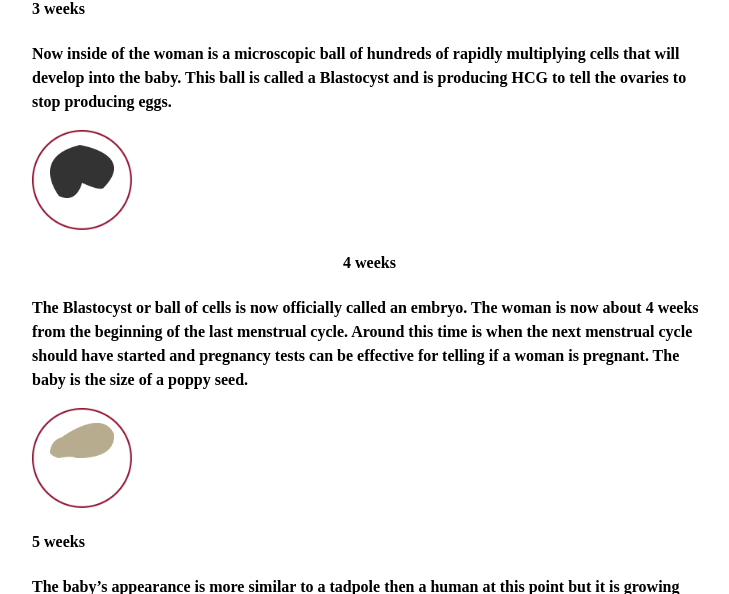
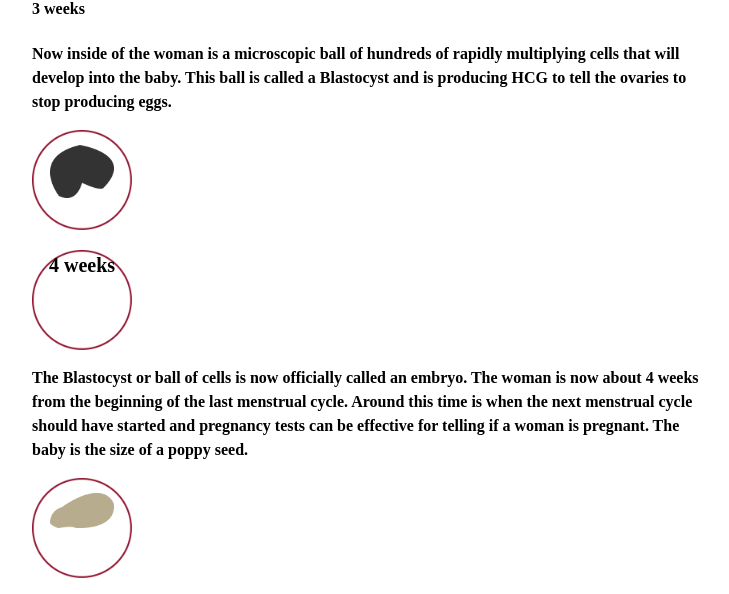
Before and after one commit to davidfitz314/BirdandB, a PHP site: page /chapter2.php in a window 1280 px wide. Shown: the part 1684-2278 px from the top of the page, without its empty margins (383-1112 px from the left). Run offline with PHP 8.4, Linux system fonts and the light colour scheme.

Commit message:
updating chapter 2 image layout

```diff
--- a/chapter2.php
+++ b/chapter2.php
@@ -73,9 +73,9 @@
 	<img src="includes/images/chapter2/poppySeed.png" alt="poppy seed" style="width:64px;height:53px">
 	</div>
 
-	<span class="weekNum">
-	<h4>4 weeks</h4>
-	</span>
+	<div class="weekNum">
+	<p>4 weeks<p>
+	</div>
 	<div class="ch2text">
 	<p>The Blastocyst or ball of cells is now officially called an embryo. The woman is now about 4 weeks from the beginning of the last menstrual cycle. Around this time is when the next menstrual cycle should have started and pregnancy tests can be effective for telling if a woman is pregnant. The baby is the size of a poppy seed.</p>
 	</div>
--- a/includes/styles.css
+++ b/includes/styles.css
@@ -293,5 +293,10 @@
 	text-align: center;
 }
 
+.weekNum p {
+	font-weight: bold;
+	font-size: 125%;
+}
+
 .ch2text {
 }
```
